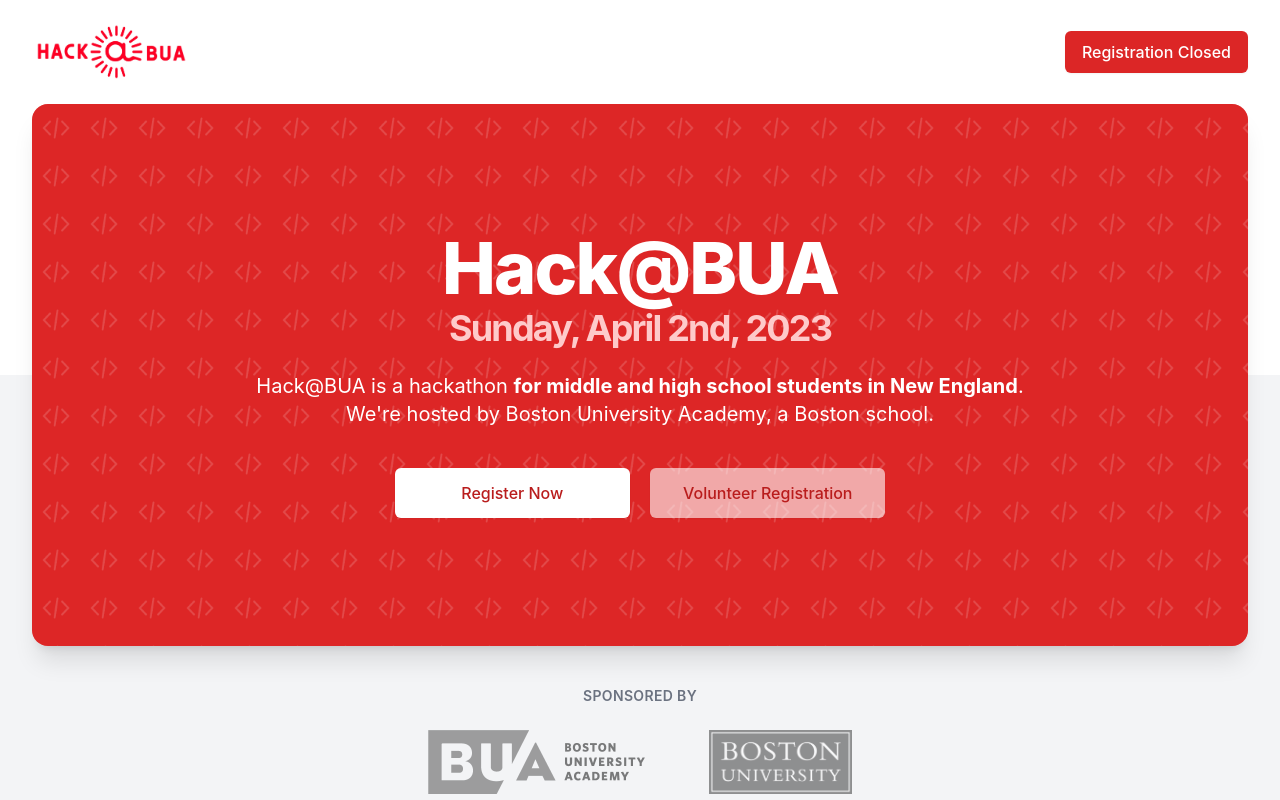
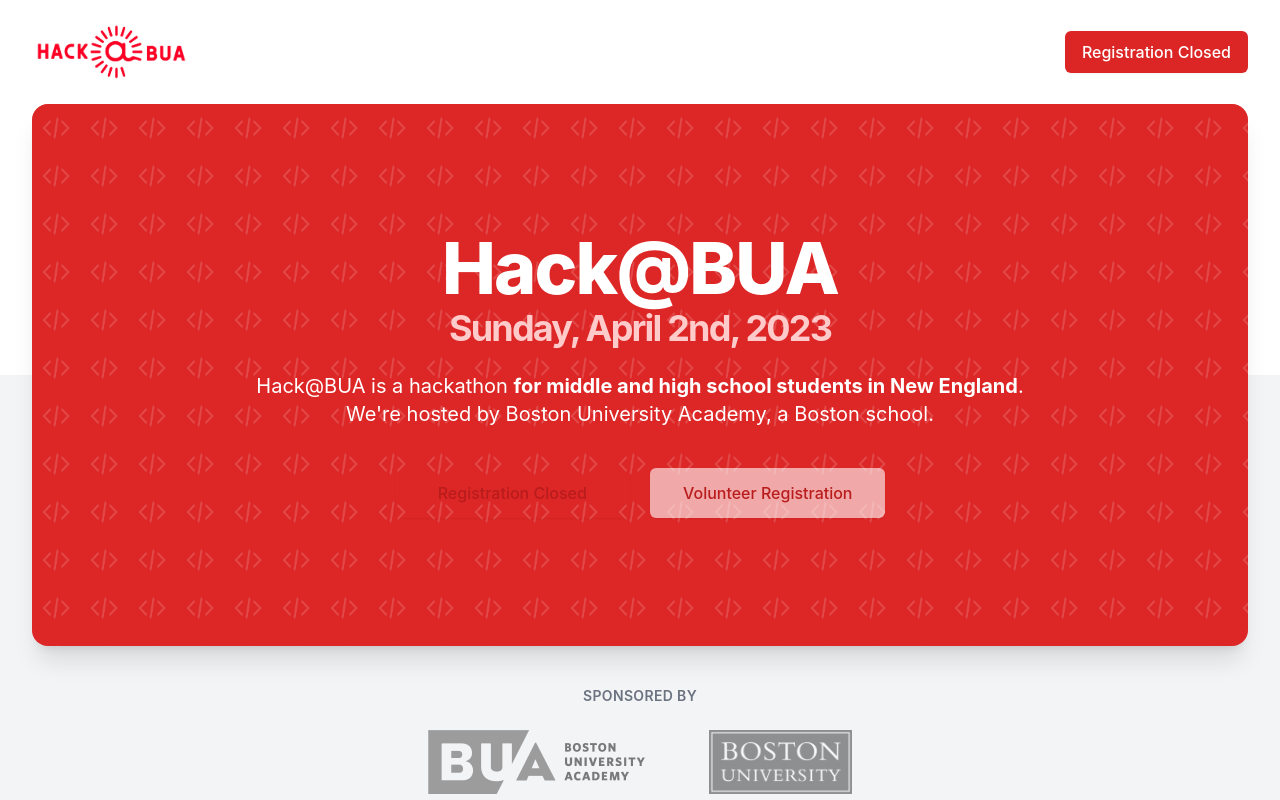
Before and after one commit to gaberomualdo/bua-hackathon-site, a React (Create React App) app: page / in a window 1280 px wide. Shown: the top 800 px of the page. Built offline with nearby package versions, Linux system fonts and the light colour scheme; a web font is replaced by a local one.

Commit message:
Update App.js

```diff
--- a/src/App.js
+++ b/src/App.js
@@ -134,12 +134,11 @@
                 <div className="mt-10 max-w-sm mx-auto sm:max-w-none sm:flex sm:justify-center">
                   <div className="space-y-4 sm:space-y-0 sm:mx-auto sm:inline-grid sm:grid-cols-2 sm:gap-5">
                     <a
-                      href="https://forms.gle/KtLU19PjPTdzFZxj7"
                       target="_blank"
                       rel="noreferrer"
-                      className="flex items-center justify-center px-4 py-3 border border-transparent text-base font-medium rounded-md shadow-sm text-red-700 bg-white hover:bg-red-50 sm:px-8"
+                      className="flex items-center justify-center px-4 py-3 border border-transparent text-base font-medium rounded-md shadow-sm text-red-700 bg-white-200 sm:px-8"
                     >
-                      Register Now
+                      Registration Closed
                     </a>
                     <a
                       href="https://forms.gle/zWjZEjJbKBD5RV78A"
```
